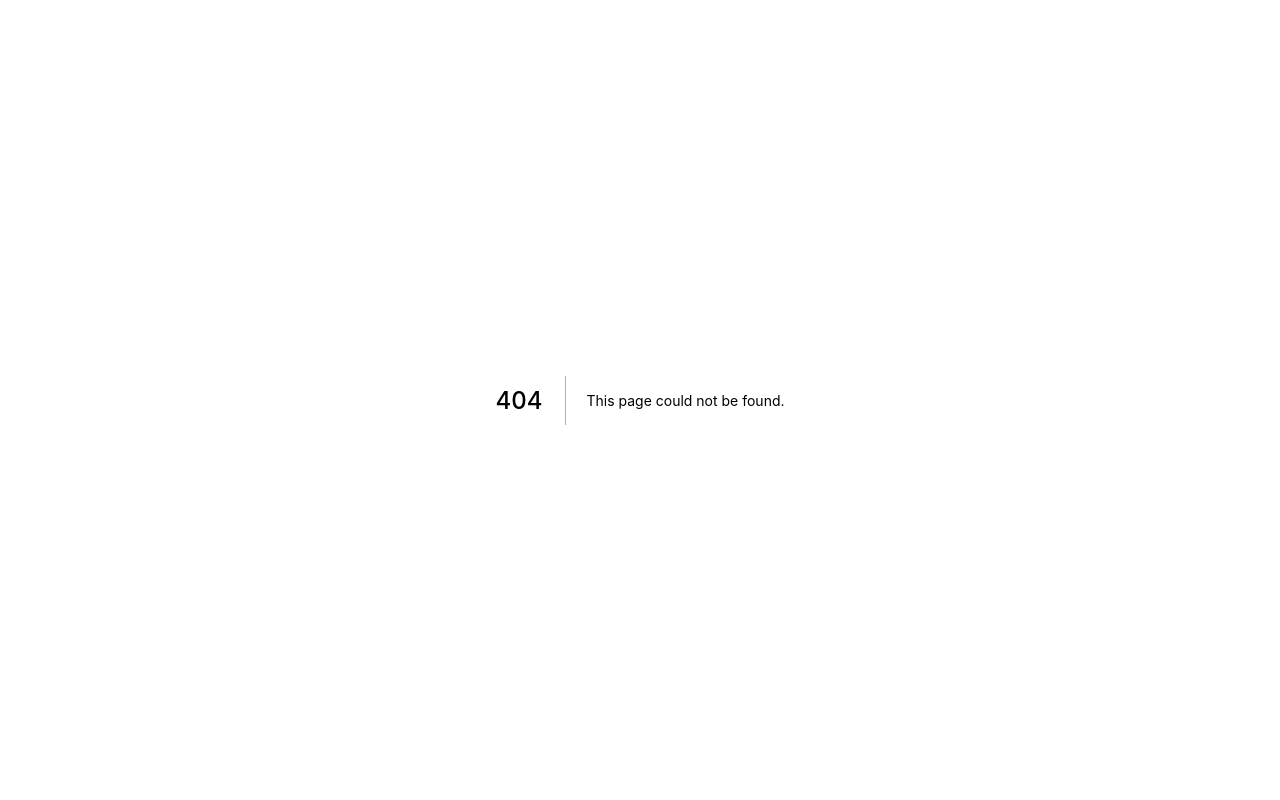
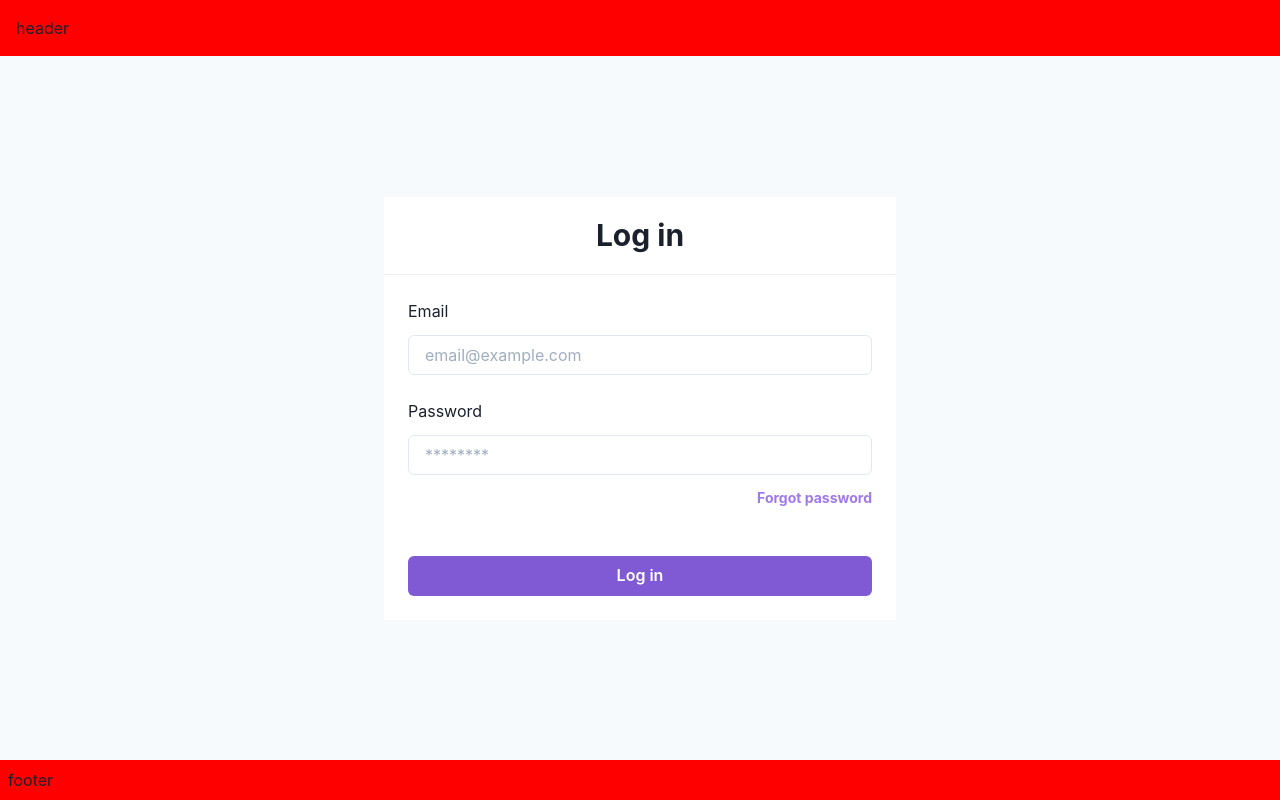
Before and after one commit to pailadin/frontend-engineer-onboarding-exercises, a Next.js app: page /login in a window 1280 px wide. Before the commit this address had no page. Built offline with nearby package versions, Linux system fonts and the light colour scheme.

Commit message:
Created login page

```diff
--- a/components/form/Container.tsx
+++ b/components/form/Container.tsx
@@ -3,13 +3,13 @@ import { FC, ReactNode } from 'react';
 
 interface Props {
   children: ReactNode;
-  header: string;
+  header?: string;
   bgColor?: string;
   w?: string;
   h?: string;
 }
 
-const FormContainer: FC<Props> = ({ children, header, bgColor = 'white', w = '50vw', h = '50vh' }) => (
+const FormContainer: FC<Props> = ({ children, header, bgColor = 'white', w = '50vw', h }) => (
   <Box bgColor={bgColor} w={w} h={h}>
     {header && (
       <>
--- a/components/form/Item.tsx
+++ b/components/form/Item.tsx
@@ -1,16 +1,20 @@
 import { Input, Stack, Text } from '@chakra-ui/react';
-import { FC } from 'react';
+import { FC, ReactNode } from 'react';
 
 interface Props {
   label: string;
   type?: string;
   placeholder?: string;
+  renderBelow?: ReactNode;
 }
 
-const FormItem: FC<Props> = ({ label, type, placeholder }) => (
+const FormItem: FC<Props> = ({ label, type, placeholder, renderBelow }) => (
   <Stack spacing={3}>
     <Text>{label}</Text>
-    <Input size="md" type={type} placeholder={placeholder} />
+
+    <Input type={type} placeholder={placeholder} />
+
+    {renderBelow}
   </Stack>
 );
 
--- /dev/null
+++ b/modules/LoginComponent/ForgotPassword.tsx
@@ -0,0 +1,12 @@
+import { Flex, Text } from '@chakra-ui/react';
+import { FC } from 'react';
+
+const ForgotPassword: FC = () => (
+  <Flex justify="flex-end">
+    <Text fontSize="sm" fontWeight="bold" color="purple.400">
+      Forgot password
+    </Text>
+  </Flex>
+);
+
+export default ForgotPassword;
--- /dev/null
+++ b/modules/LoginComponent/LoginComponent.tsx
@@ -0,0 +1,20 @@
+import { Box, Button, Center } from '@chakra-ui/react';
+import { Container, Item } from '@components/form';
+import { FC } from 'react';
+import ForgotPassword from './ForgotPassword';
+
+const LoginComponent: FC = () => (
+  <Center>
+    <Container w="40vw" header="Log in">
+      <Item label="Email" placeholder="email@example.com" />
+
+      <Item label="Password" placeholder="********" type="password" renderBelow={<ForgotPassword />} />
+
+      <Box />
+
+      <Button colorScheme="purple">Log in</Button>
+    </Container>
+  </Center>
+);
+
+export default LoginComponent;
--- /dev/null
+++ b/modules/LoginComponent/index.tsx
@@ -0,0 +1 @@
+export { default } from './LoginComponent';
--- /dev/null
+++ b/pages/login.tsx
@@ -0,0 +1,11 @@
+import Layout from '@components/Layout';
+import Component from '@modules/LoginComponent';
+import { FC } from 'react';
+
+const MainModule: FC = () => (
+  <Layout>
+    <Component />
+  </Layout>
+);
+
+export default MainModule;
```
Also changed, not shown: pages/index.tsx (+11 -13 lines).
